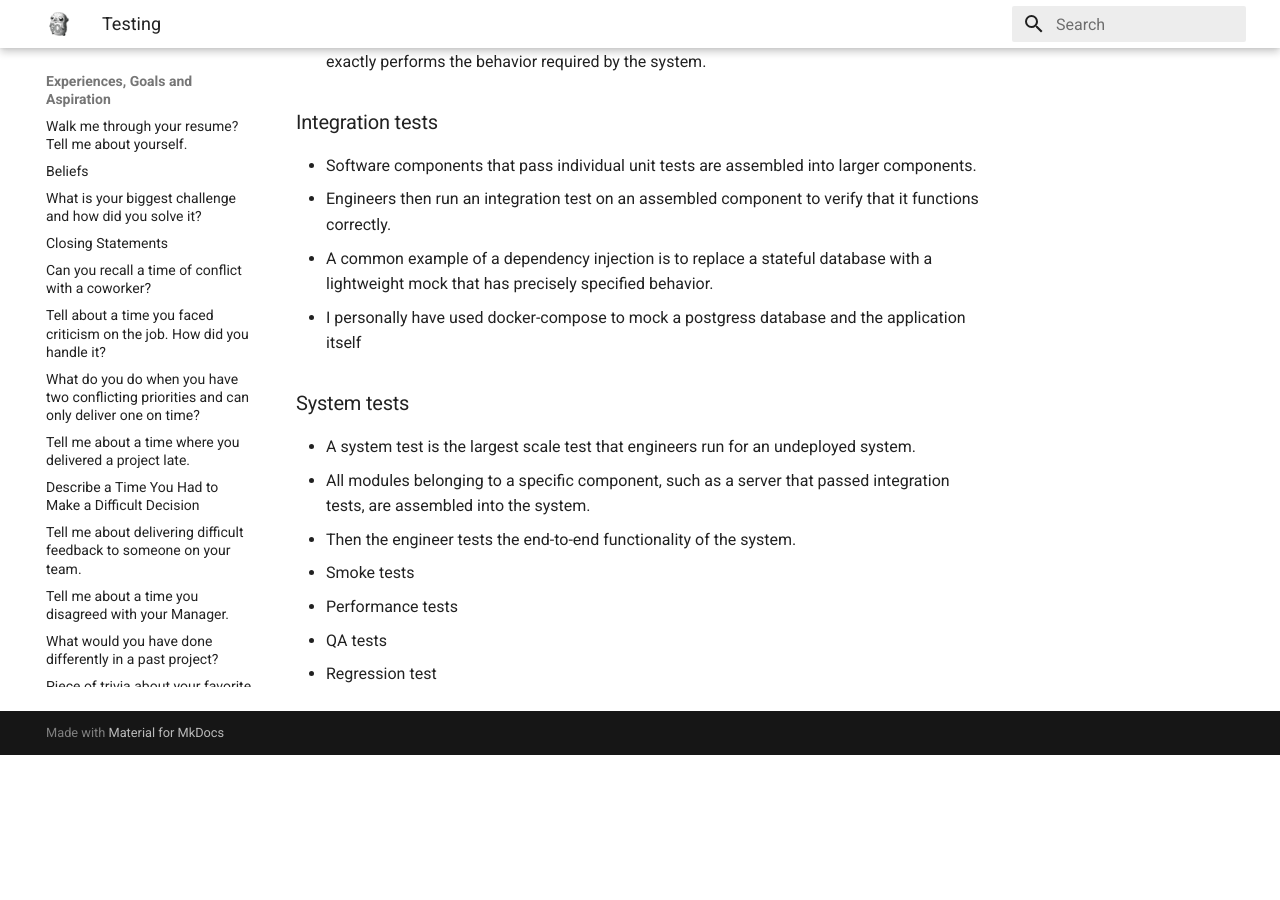
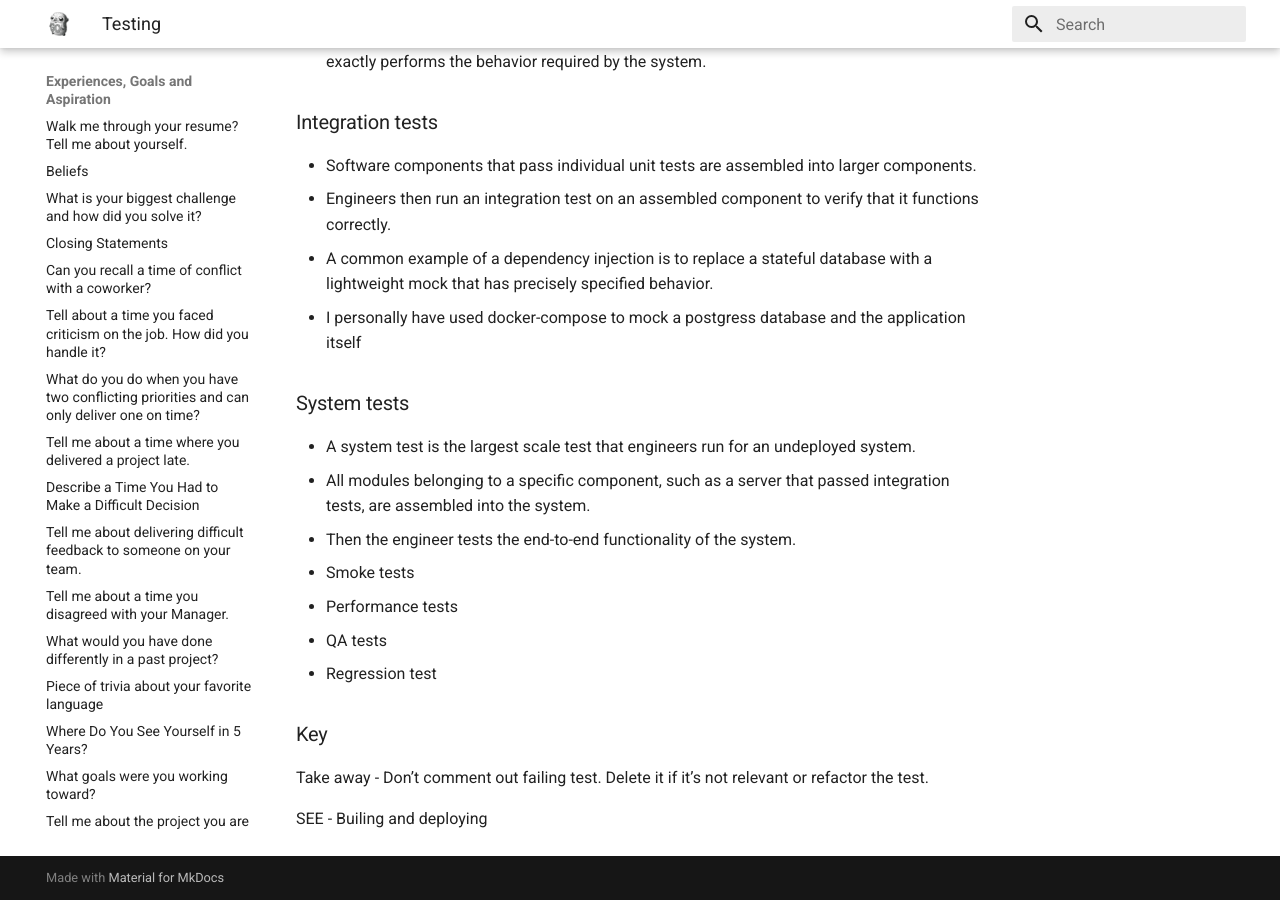
Before and after one commit to stashedUp/experiences, an MkDocs documentation site: the page built from docs/Testing.md, in a window 1280 px wide and 900 px high, scrolled down 805 px. Built offline with MkDocs 1.6.1 and Material for MkDocs 9.7.7, drawn with Linux system fonts in a browser that asks for light colours; before the commit the page ends 1560 px from its top, so only the background shows below that.

Commit message:
Update Testing.md

```diff
--- a/docs/Testing.md
+++ b/docs/Testing.md
@@ -36,3 +36,9 @@ it hard to get those tests to pass again. So the tests become viewed as an ever-
  - Performance tests
  - QA tests
  - Regression test
+
+### Key
+Take away - Don’t comment out failing test. Delete it if it’s not relevant or refactor the test.
+
+
+SEE - Builing and deploying
```
